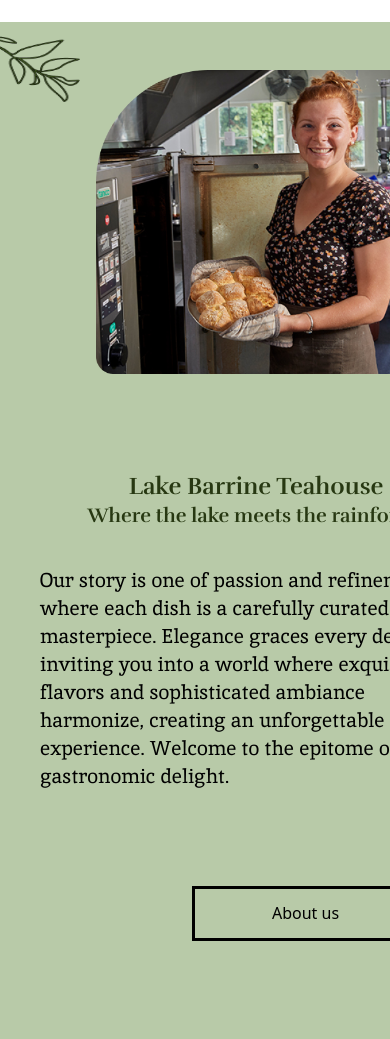
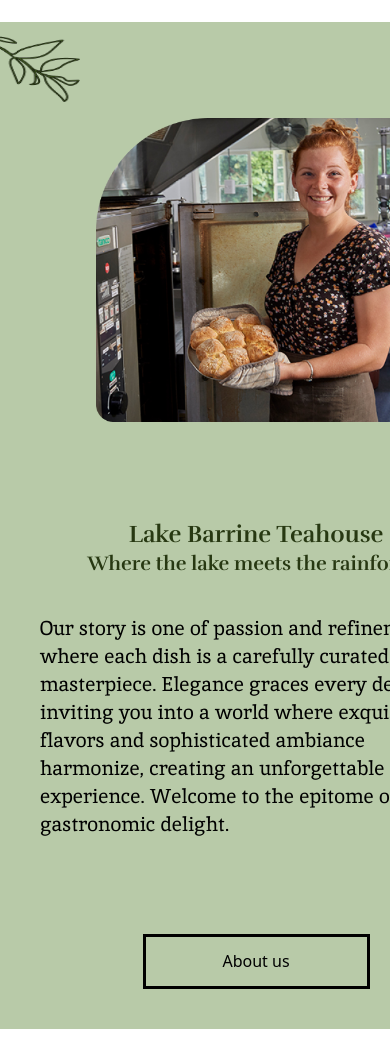
Before and after one commit to gpedrosad/lake_, a React (Vite) app: page / in a window 390 px wide. Shown: the part 832-1871 px from the top of the page. Built offline with nearby package versions, Linux system fonts and the light colour scheme.

Commit message:
cambios de banner home

```diff
--- a/src/components/NuevoBanner.jsx
+++ b/src/components/NuevoBanner.jsx
@@ -7,7 +7,7 @@
     <div className="relative w-full bg-[#B8CAA8] grid md:grid-cols-2">
     <div className="relative grid place-items-center">
       <img src="../src/assets/images/hojaizq.png" alt="Descripción de la imagen" className="absolute top-0 left-0 w-20 h-20"/>
-        <img src="src/assets/images/nalita2.png" class="w-auto max-w-xs shadow-none mt-12 md:mt-0 lg:mt-0 m-24" />
+        <img src="src/assets/images/nalita2.png" class="w-auto max-w-xs shadow-none mt-24 md:mt-0 lg:mt-0 m-24" />
 
     </div>
 
@@ -20,7 +20,10 @@
         <p className="font-inika font-normal ml-10 mr-10 mt-5 mb-20 text-xl">
           Our story is one of passion and refinement, where each dish is a carefully curated masterpiece. Elegance graces every detail, inviting you into a world where exquisite flavors and sophisticated ambiance harmonize, creating an unforgettable dining experience. Welcome to the epitome of gastronomic delight.
         </p>
-        <TransparentButton className="mb-32 ml-48 md:mb-20 md:ml-28 lg:ml-48" text="About us"/>
+        <div class="flex justify-center align-center mb-10 md:mb-20">
+
+        <TransparentButton className="" text="About us"/>
+        </div>
       </div>
       <img src="../src/assets/images/hojader.png" alt="Descripción de la imagen" className="absolute bottom-0 right-0 w-20 h-20"/>
     </div>
```
